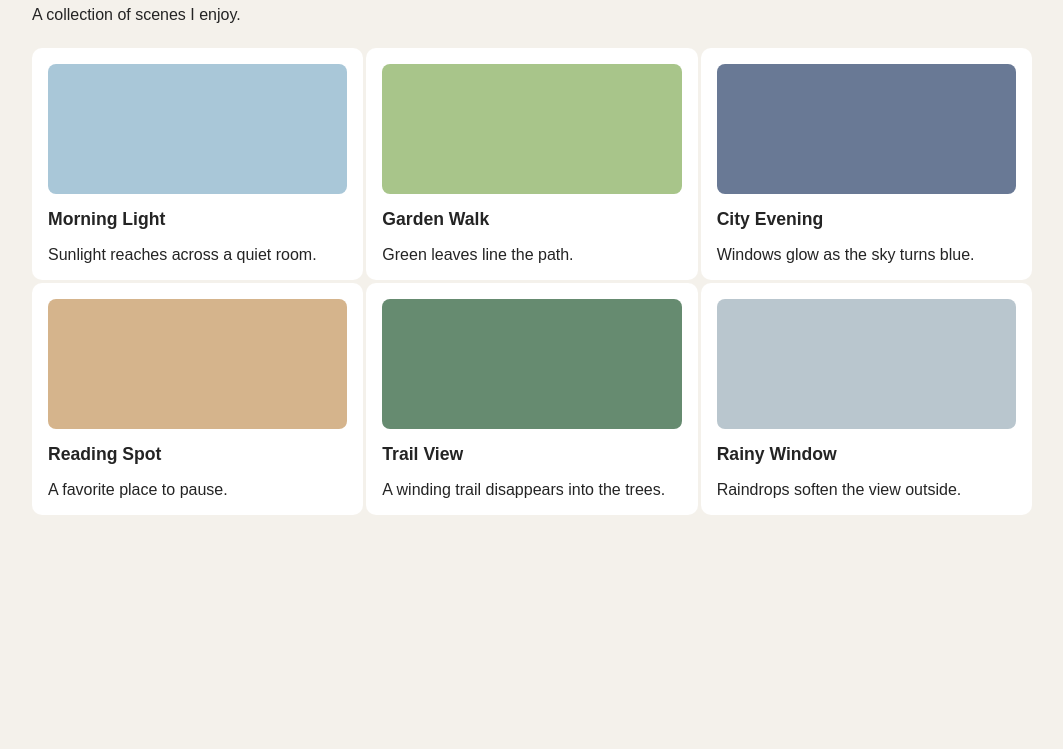
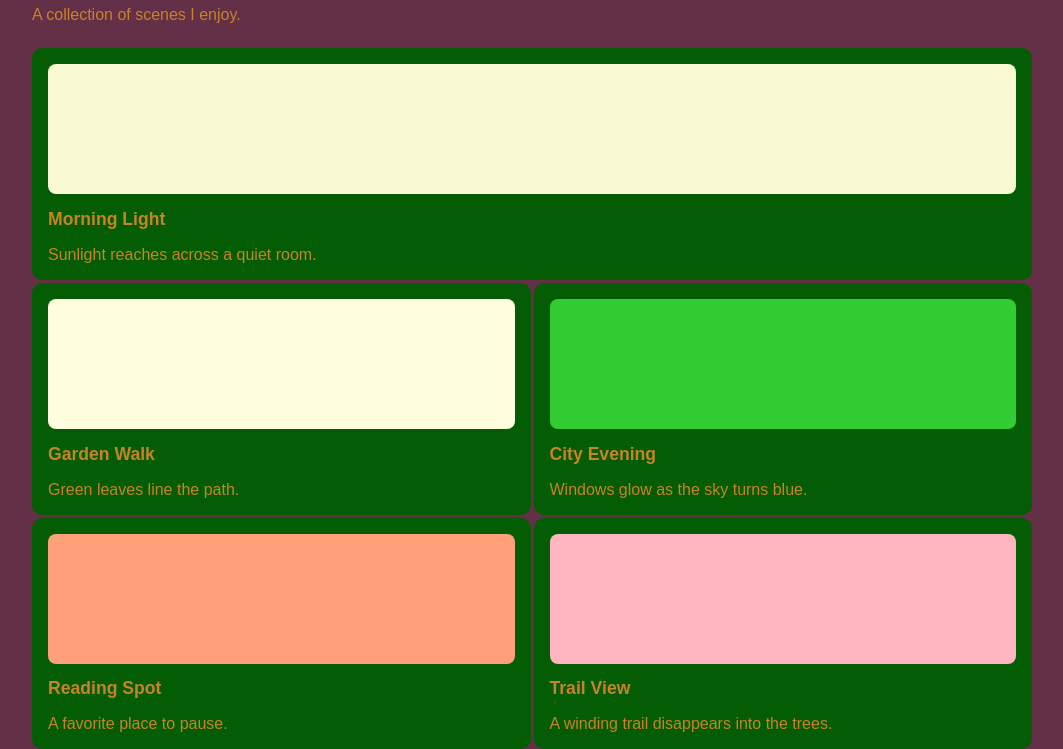
Before and after one commit to DeepFriere/assignments, a plain HTML site: page html/grid.html in a window 1280 px wide. Shown: the part 84-833 px from the top of the page, without its empty margins (108-1171 px from the left). Before the commit the page ends 800 px from the top, so only its background shows below. Drawn offline with Linux system fonts and the light colour scheme.

Commit message:
finished grids

```diff
--- a/css/grid.css
+++ b/css/grid.css
@@ -5,8 +5,8 @@
 body {
   margin: 0;
   font-family: Arial, sans-serif;
-  background: #f4f1eb;
-  color: #242424;
+  background: rgb(99, 48, 72);
+  color: rgb(200, 130, 39);
 }
 
 .page {
@@ -20,21 +20,21 @@ body {
 
 .card {
   padding: 16px;
-  background: white;
+  background: rgb(4, 93, 4);
   border-radius: 10px;
 }
 
 .visual {
   height: 130px;
   border-radius: 8px;
-  background: #a9c7d8;
+  background: lightgoldenrodyellow;
 }
 
-.visual-two { background: #a8c58a; }
-.visual-three { background: #697995; }
-.visual-four { background: #d5b48c; }
-.visual-five { background: #668b70; }
-.visual-six { background: #b9c6ce; }
+.visual-two { background: lightyellow; }
+.visual-three { background: limegreen; }
+.visual-four { background: lightsalmon; }
+.visual-five { background: lightpink; }
+.visual-six { background: bisque; }
 
 .card h2 {
   margin-bottom: 8px;
@@ -47,6 +47,10 @@ body {
 
 .gallery {
     display: grid;
-    grid-template-columns: repeat(3, 1fr);
+    grid-template-columns: repeat(2, 1fr); /**The fr divides space given evenly compared to the first column**/
     gap: 3px;
 }
+
+.featured {
+  grid-column: span 2;
+}
```
